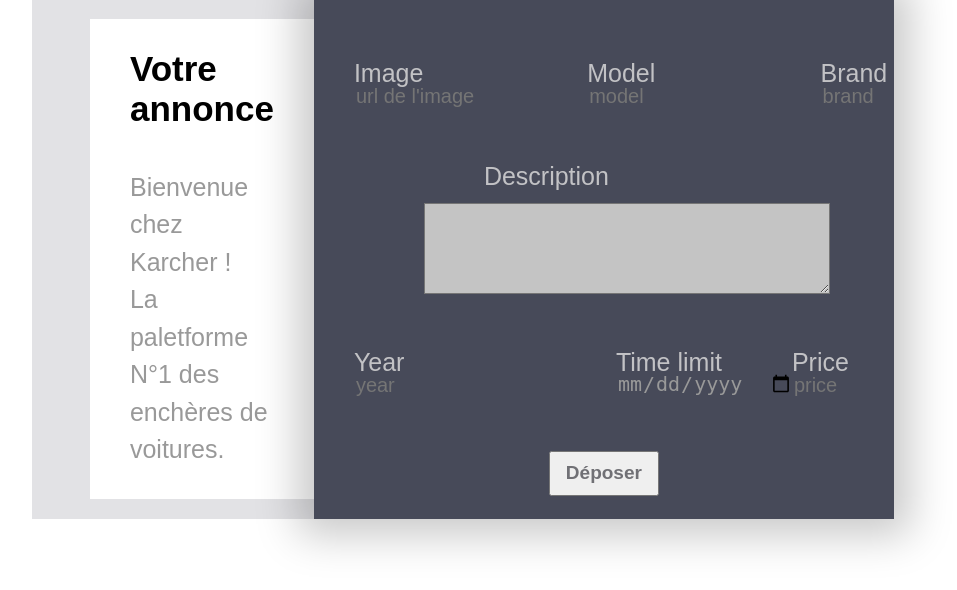
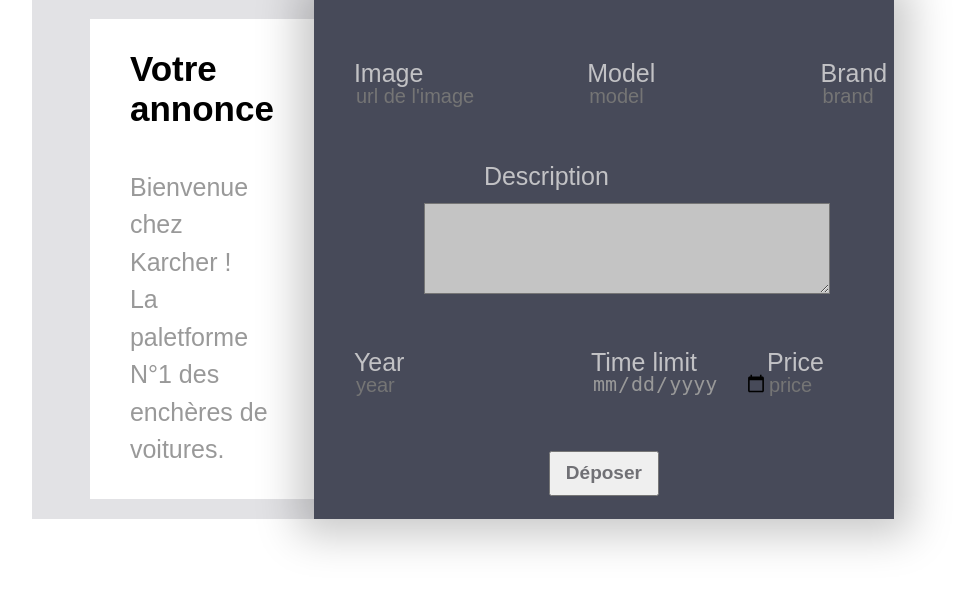
Before and after one commit to rouslan06/Karcher, a PHP site: page /karcher/ in a window 1280 px wide. Shown: the part 183-773 px from the top of the page, without its empty margins (194-1151 px from the left). Run offline with PHP 8.4, Linux system fonts and the light colour scheme.

Commit message:
correctif mineur dans depot.css

```diff
--- a/index.php
+++ b/index.php
@@ -57,7 +57,7 @@
                             </div>
                             <div>
                             <label for="price">Price</label>
-                            <input type="text" name="price" placeholder="price" required />
+                            <input id='price' type="text" name="price" placeholder="price" required />
                             </div>
                         </div>
                         <div class="boutonSubmit"><button type="submit" id="submit">Déposer</button></div>
--- a/style.css
+++ b/style.css
@@ -175,7 +175,7 @@
 
 .formLine3{
     display: flex;
-    width: 700px;
+    width: 650px;
     justify-content: space-between;
     margin-bottom: 20px;
 }
```
